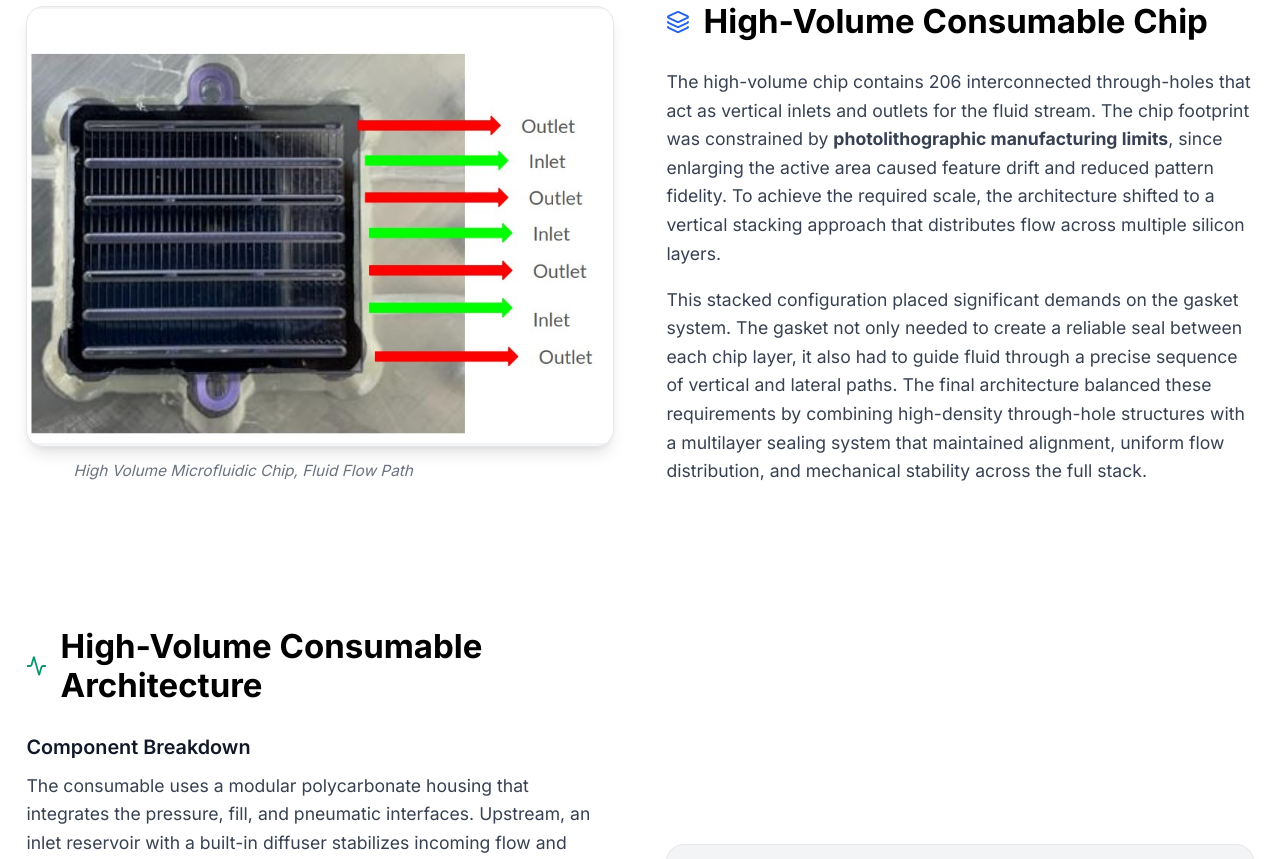
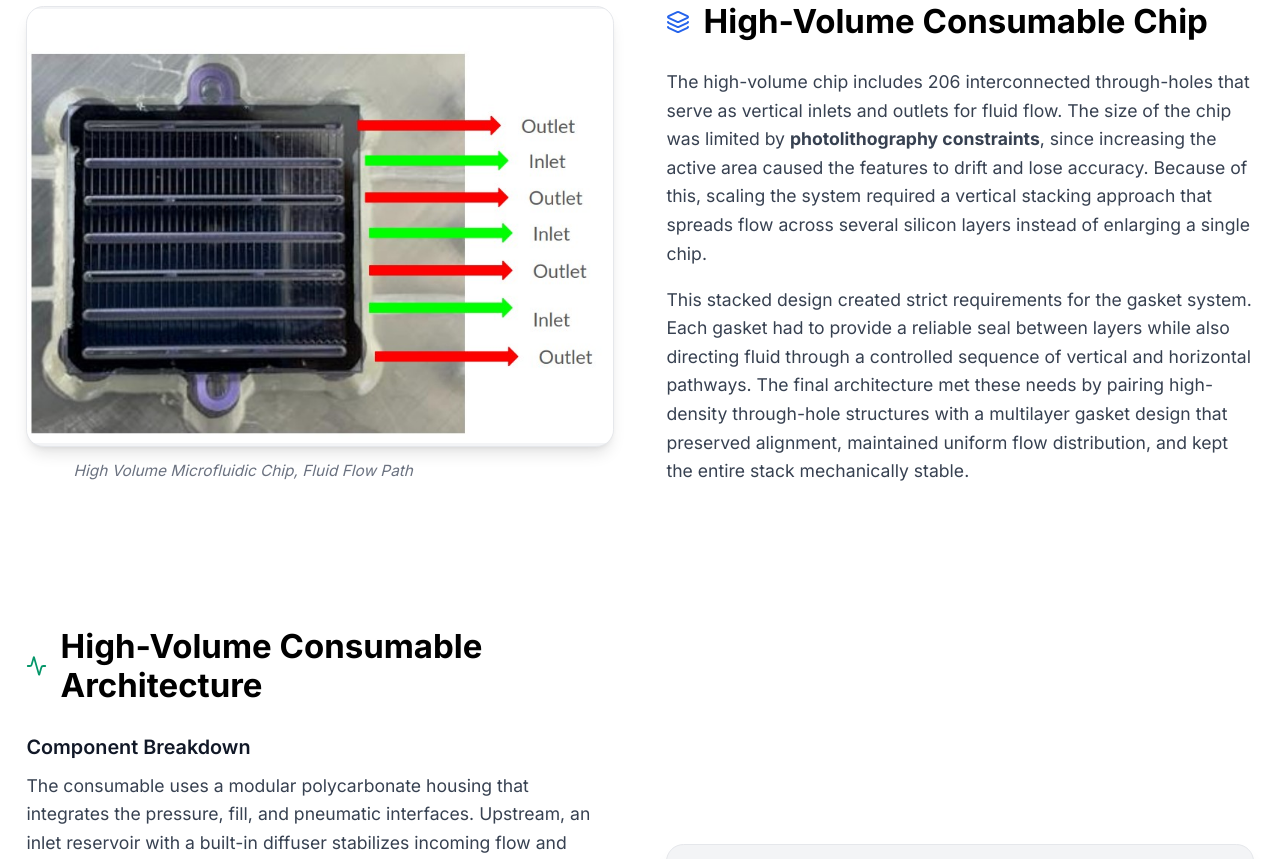
Before and after one commit to jackychen-dev/portfolio, a Next.js app: page /experience/cellfe in a window 1280 px wide. Shown: the part 1380-2239 px from the top of the page. Built offline with nearby package versions, Linux system fonts and the light colour scheme.

Commit message:
Update CellFE page: refine high-volume chip and gasket system descriptions

```diff
--- a/app/experience/cellfe/page.tsx
+++ b/app/experience/cellfe/page.tsx
@@ -124,10 +124,10 @@ export default function CellFEPage() {
             </h2>
             <div className="prose dark:prose-invert text-gray-700 dark:text-gray-300 leading-relaxed space-y-4">
               <p>
-                The high-volume chip contains 206 interconnected through-holes that act as vertical inlets and outlets for the fluid stream. The chip footprint was constrained by <strong>photolithographic manufacturing limits</strong>, since enlarging the active area caused feature drift and reduced pattern fidelity. To achieve the required scale, the architecture shifted to a vertical stacking approach that distributes flow across multiple silicon layers.
+                The high-volume chip includes 206 interconnected through-holes that serve as vertical inlets and outlets for fluid flow. The size of the chip was limited by <strong>photolithography constraints</strong>, since increasing the active area caused the features to drift and lose accuracy. Because of this, scaling the system required a vertical stacking approach that spreads flow across several silicon layers instead of enlarging a single chip.
               </p>
               <p>
-                This stacked configuration placed significant demands on the gasket system. The gasket not only needed to create a reliable seal between each chip layer, it also had to guide fluid through a precise sequence of vertical and lateral paths. The final architecture balanced these requirements by combining high-density through-hole structures with a multilayer sealing system that maintained alignment, uniform flow distribution, and mechanical stability across the full stack.
+                This stacked design created strict requirements for the gasket system. Each gasket had to provide a reliable seal between layers while also directing fluid through a controlled sequence of vertical and horizontal pathways. The final architecture met these needs by pairing high-density through-hole structures with a multilayer gasket design that preserved alignment, maintained uniform flow distribution, and kept the entire stack mechanically stable.
               </p>
             </div>
           </div>
```
